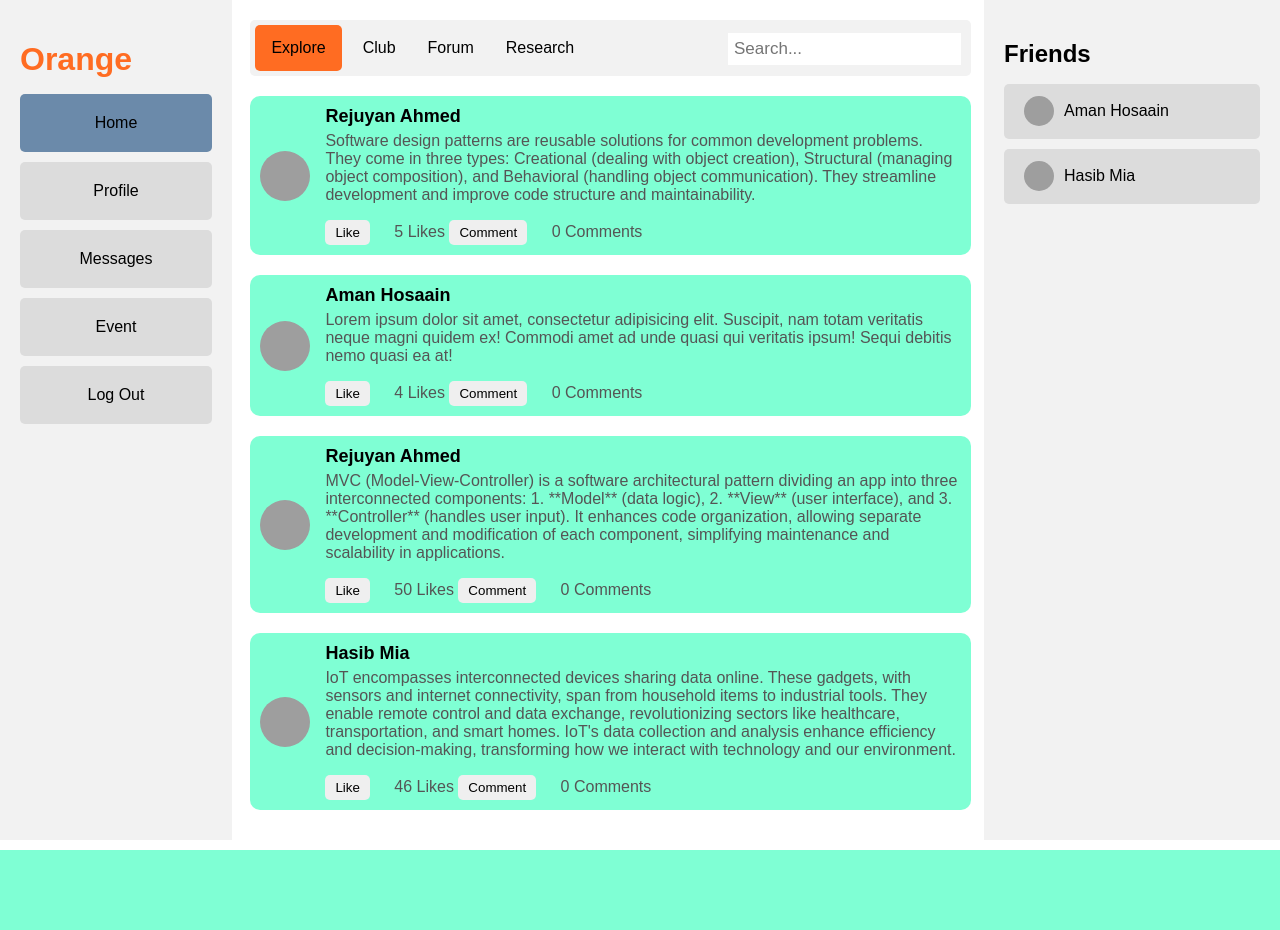
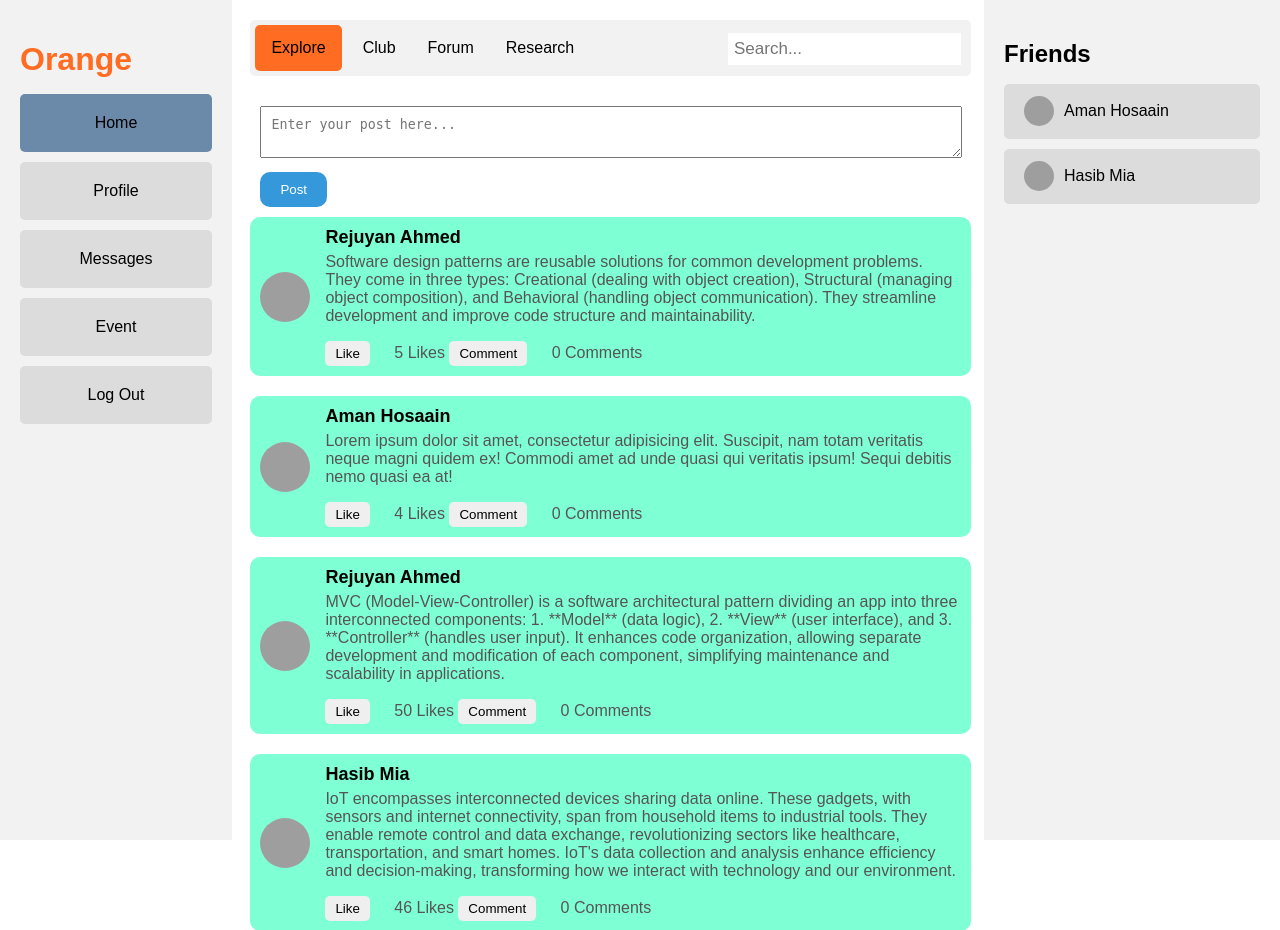
Before and after one commit to reju-1/Web-project, a PHP site: page /home.php in a window 1280 px wide. Shown: the top 930 px of the page. Before the commit the page ends 850 px from the top, so only its background shows below. Run offline with PHP 8.4, Linux system fonts and the light colour scheme; data comes from the database, SQL or seed files in the repository; grey boxes are pictures that could not be loaded.

Commit message:
Post publication enable

```diff
--- a/pages/css/home.css
+++ b/pages/css/home.css
@@ -221,3 +221,23 @@ body {
         color: #555;
     }
 }
+
+.post-container {
+    padding: 10px;
+    & textarea {
+        width: 97%;
+        height: 400%;
+        padding: 10px;
+        margin-bottom: 10px;
+    }
+
+    & button {
+        padding: 10px 20px;
+        background-color: #3498db;
+
+        color: #fff;
+        border: none;
+        cursor: pointer;
+        border-radius: 10px;
+    }
+}
--- a/pages/home.php
+++ b/pages/home.php
@@ -76,6 +76,13 @@ $conn->close();
                 </ul>
             </div>
 
+            <div class="post-container">
+                <form id="postForm">
+                    <textarea id="postData" placeholder="Enter your post here..."></textarea>
+                    <button type="submit">Post</button>
+                </form>
+            </div>
+
             <?php if ($post->num_rows > 0) {
                 while ($row = $post->fetch_assoc()) { ?>
                     <div class="post">
@@ -126,5 +133,7 @@ $conn->close();
 
     </div>
 </body>
+<script src="./js/home.js"></script>
+
 
 </html>
--- /dev/null
+++ b/pages/js/home.js
@@ -0,0 +1,33 @@
+document.getElementById('postForm').addEventListener('submit', async function (e) {
+
+    // e.preventDefault();
+    const post = document.getElementById('postData').value;
+    if (post === '' || /^\s*$/.test(post)) {
+        alert('Please enter valid content in the post.');
+        return;
+    }
+    const postObj = { content: post }
+
+    const apiUrl = 'http://localhost/Web-project/pages/model/save_post.php'
+    try {
+
+        const response = await fetch(apiUrl, {
+            method: 'POST',
+            headers: {
+                'Content-Type': 'application/json'
+            },
+            body: JSON.stringify(postObj)
+
+        });
+
+        if (!response.ok) {
+            throw new Error('Network response was not ok.');
+        }
+
+        const data = await response.json();
+        // console.log('API Response: ', data);
+
+    } catch (error) {
+        console.error('There was a problem with the fetch operation:', error);
+    }
+});
```
Also changed, not shown: pages/model/save_post.php (added, +46 -0 lines).
